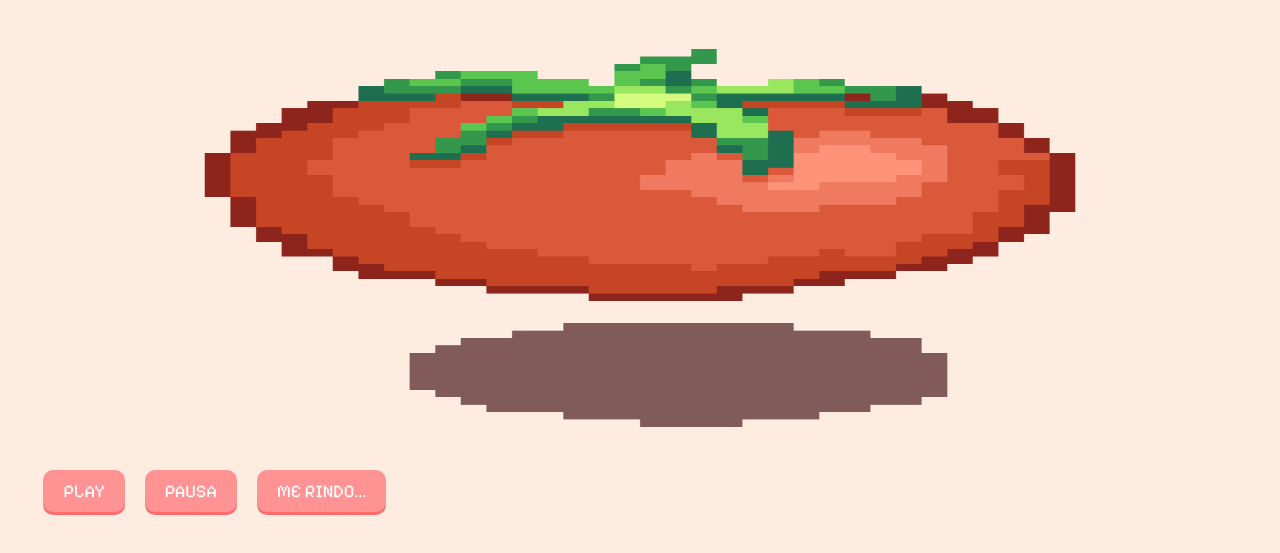
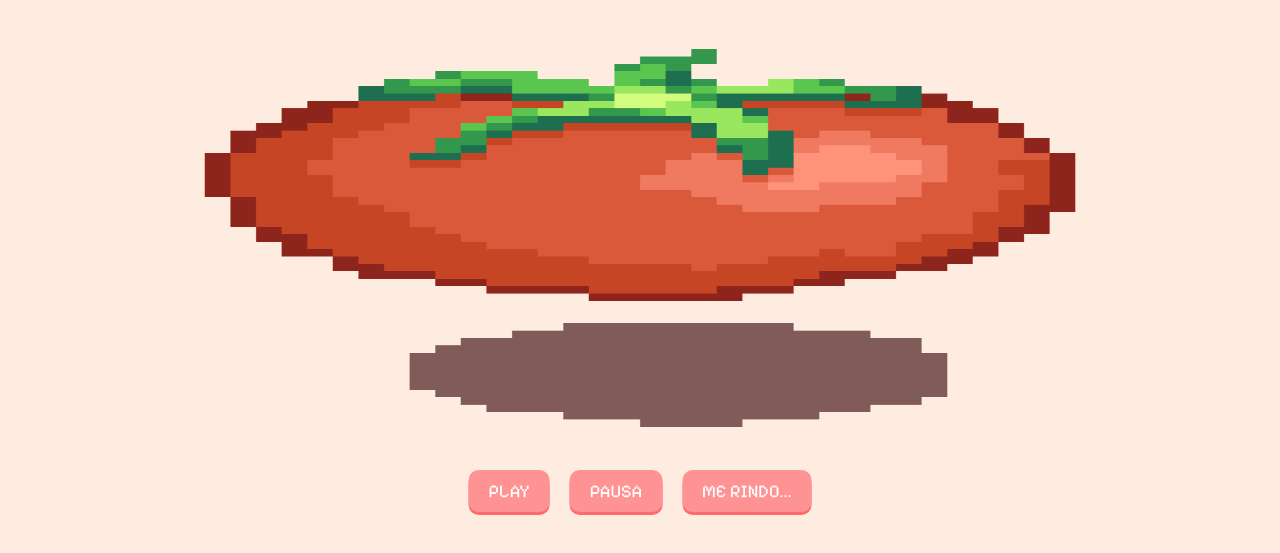
Before and after one commit to mariaal23072/MiPrimerProyecto, a plain HTML site: page index.html in a window 1280 px wide. Both pictures are taken after a click on the button "45:00". Shown: the part 225-778 px from the top of the page. Drawn offline with Linux system fonts and the light colour scheme.

Commit message:
pantalla

```diff
--- a/index.html
+++ b/index.html
@@ -2,7 +2,7 @@
 <html lang="es">
 <head>
     <meta charset="UTF-8">
-    <meta name="viewport" content="width=device-width, initial-scale=1.0">
+    <meta name="viewport" content="width=device-width, initial-scale=1.0",viewport-fit=cover">
     <title>MI POMODORO</title>
     <!-- ICONO DE APP -->
      <link rel="icon" href="icono_tomate.png">
--- a/style.css
+++ b/style.css
@@ -15,6 +15,7 @@
    .i1-imagen {
     width: 100%; /* Tamaño de la imagen de inicio */
     height: 100%;
+    object-fit: cover; /* mantiene proporciones sin deformarse */
 
 }
 
@@ -52,6 +53,7 @@
 .tomate-imagen {
     width: 100%; /* Tamaño del tomate */
     height: 100%;
+    /*object-fit: cover; /* mantiene proporciones sin deformarse */
 }
 
 /* 2. Le damos forma a la "caja" de la App */
@@ -60,7 +62,6 @@
     width: 100vw;
     height: 100dvh;
     background-color: #ffece1;
-    text-align: center;
 }
 
 .mensaje-texto {
@@ -102,7 +103,8 @@
     margin: 10px 0; /* Espacio entre el display y los botones */
     position: absolute; /* Para posicionar los botones dentro de la caja */
     top: 85%; /* Posiciona los botones hacia la parte inferior */
-    left: 3%; /* Centra horizontalmente */
+        left: 50%;
+    transform: translateX(-50%); /* truco para centrar con absolute */
 
     button {
         font-family: 'Pixelify Sans', sans-serif;
```
